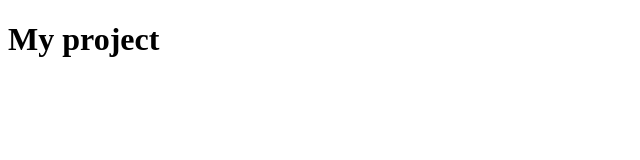
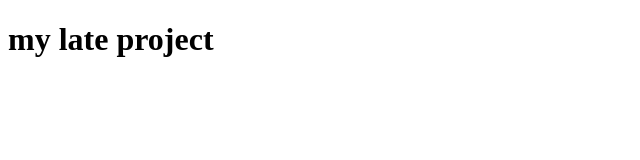
Before and after one commit to inixxes/my-project, a plain HTML site: page index.html in a window 1280 px wide. Shown: the whole page, without its empty margins (0-640 px from the left). Drawn offline with Linux system fonts and the light colour scheme.

Commit message:
index.html was changed to late

```diff
--- a/index.html
+++ b/index.html
@@ -4,10 +4,10 @@
   <meta charset="UTF-8">
   <meta http-equiv="X-UA-Compatible" content="IE=edge">
   <meta name="viewport" content="width=device-width, initial-scale=1.0">
-  <title>My project 1223</title>
+  <title>test page</title>
 
 </head>
 <body>
-  <h1>My project</h1>
+  <h1>my late project</h1>
 </body>
 </html>
```
